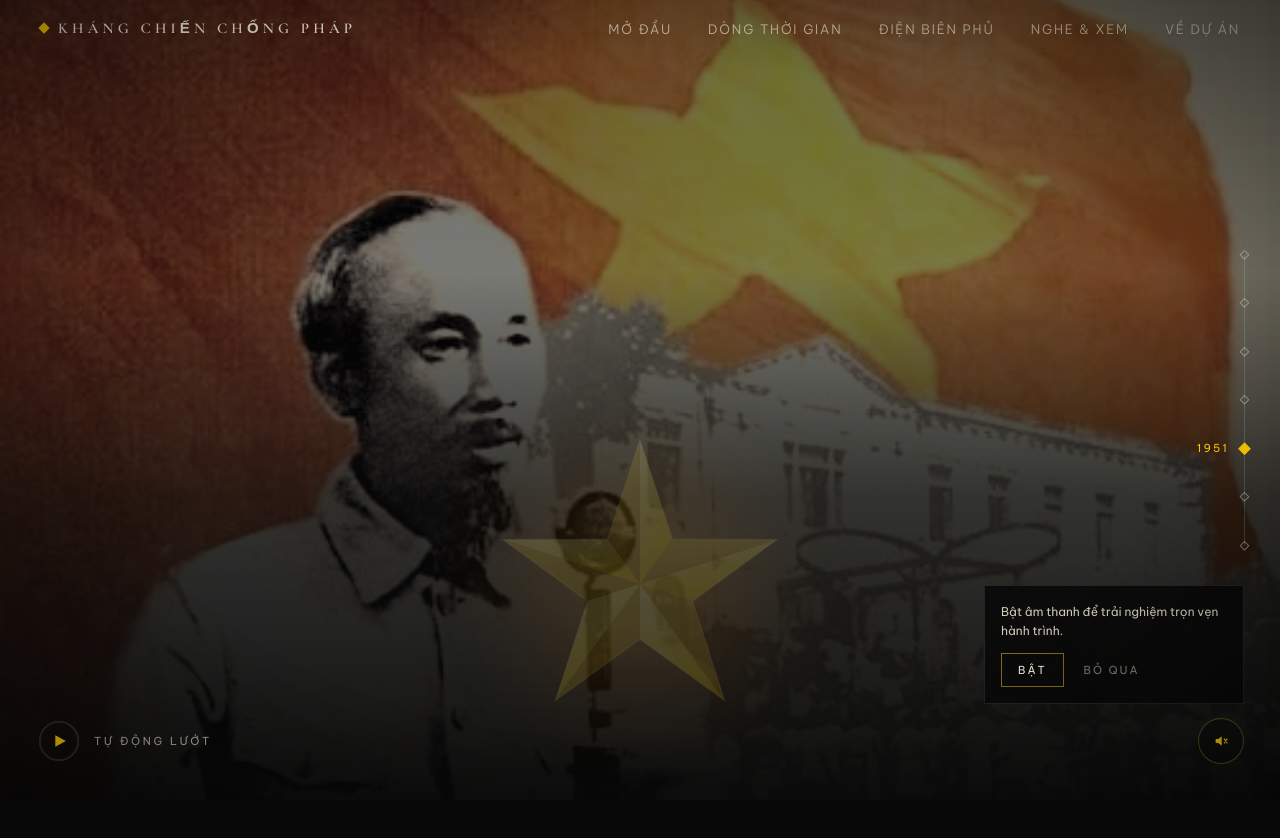
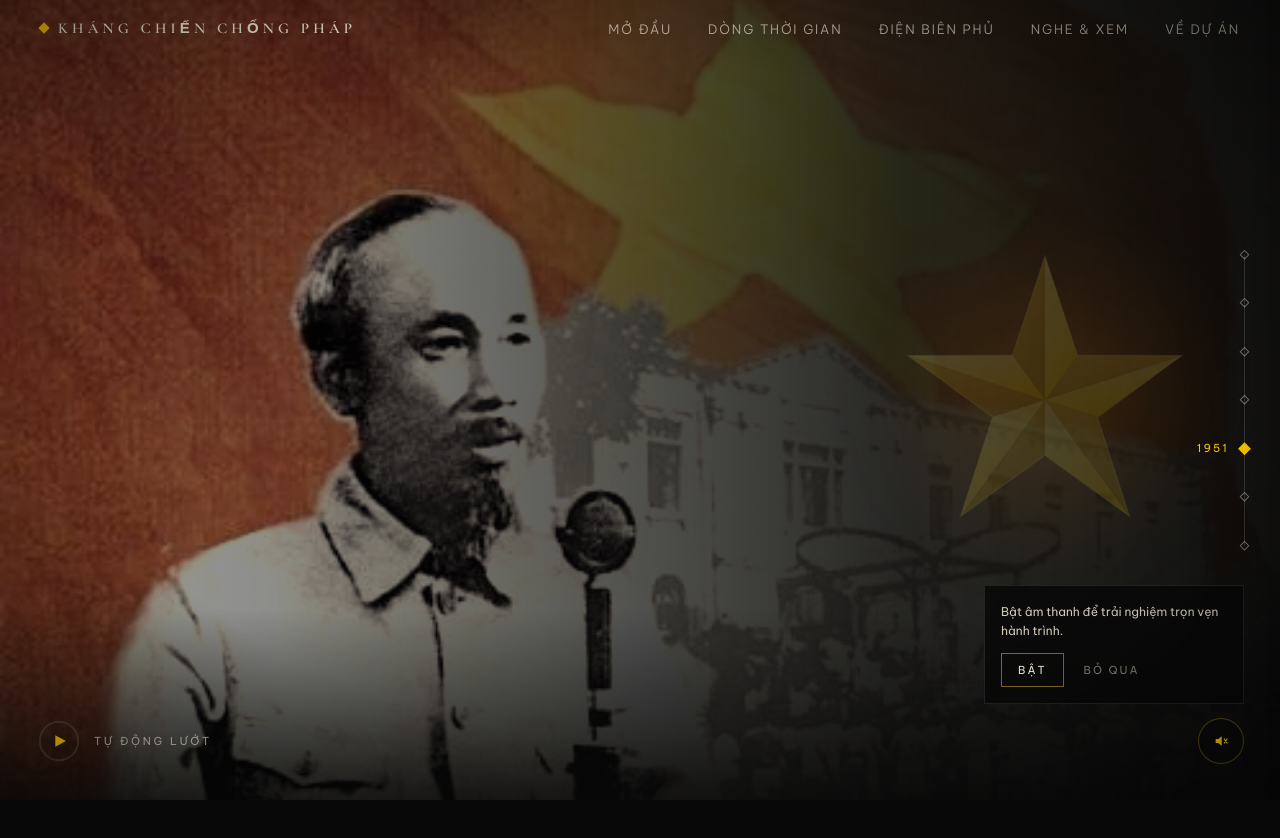
Before and after one commit to lehongquan12a08-gif/Khang-chien-chong-Phap, a Next.js app: page / in a window 1280 px wide. Shown: the top 838 px of the page. Built offline with nearby package versions, Linux system fonts and the light colour scheme.

Commit message:
Hero title moved to right side (face clear on left); 07/05/1954 redesigned as victory announcement (date assembly + stamped result lines)

```diff
--- a/app/page.tsx
+++ b/app/page.tsx
@@ -307,17 +307,16 @@ export default function Home() {
           accentWords={['TIỀN TUYẾN LỚN']}
           perWordVh={75}
         />
-        <SlideSection
-          eyebrow="Điện Biên Phủ"
-          groups={[
-            {
-              title: '07/05/1954 — Chiến thắng Điện Biên Phủ',
-              bullets: [
-                'Tập đoàn cứ điểm Điện Biên Phủ bị tiêu diệt.',
-                'Tướng De Castries và bộ chỉ huy bị bắt.',
-              ],
-            },
+        {/* 07/05/1954 — màn công bố chiến thắng: ngày ghép số + 2 dòng đóng dấu */}
+        <DateReveal
+          id="kc-54-chienthang"
+          parts={['07', '05', '1954']}
+          heading="CHIẾN THẮNG ĐIỆN BIÊN PHỦ"
+          lines={[
+            { text: 'Tập đoàn cứ điểm Điện Biên Phủ bị tiêu diệt.' },
+            { text: 'Tướng De Castries và bộ chỉ huy bị bắt.', accent: true },
           ]}
+          background="radial-gradient(ellipse at 50% 42%, #23100c 0%, #080808 70%)"
         />
         {/* Câu hỏi tương tác (trước khi hiện màn chiến thắng) */}
         <InteractiveQuestion
--- a/components/DateReveal.tsx
+++ b/components/DateReveal.tsx
@@ -11,15 +11,17 @@ interface DateRevealProps {
   /** Dòng chữ lớn hiện sau khi ngày ghép xong. */
   heading?: string;
   sub?: string;
+  /** Các dòng "tuyên bố" đóng dấu lần lượt sau tiêu đề (vd kết quả chiến dịch). */
+  lines?: { text: string; accent?: boolean }[];
   background?: string;
 }
 
 /**
  * Màn ghép ngày tháng: từng cụm số hiện lần lượt (kèm tiếng chime), giữ lại
- * trên màn hình, rồi dòng tiêu đề lớn hiện bên dưới. Timeline được đệm tới
- * length 1 để các mốc khớp 1:1 với phần trăm cuộn.
+ * trên màn hình; tiêu đề lớn hiện bên dưới; các dòng tuyên bố (nếu có) đóng dấu
+ * lần lượt. Timeline đệm tới ~1 để mốc khớp phần trăm cuộn.
  */
-export default function DateReveal({ id, parts, heading, sub, background = '#080808' }: DateRevealProps) {
+export default function DateReveal({ id, parts, heading, sub, lines = [], background = '#080808' }: DateRevealProps) {
   const root = useRef<HTMLDivElement>(null);
 
   useGSAP(
@@ -43,6 +45,12 @@ export default function DateReveal({ id, parts, heading, sub, background = '#080
         tl.fromTo(q('.d-heading'), { opacity: 0, scale: 1.18 }, { opacity: 1, scale: 1, duration: 0.06 }, after);
       }
       if (sub) tl.fromTo(q('.d-sub'), { opacity: 0, y: 16 }, { opacity: 1, y: 0, duration: 0.05 }, after + 0.1);
+      // các dòng tuyên bố — đóng dấu (scale-in) lần lượt, ở lại
+      lines.forEach((_, i) => {
+        const at = after + 0.16 + i * 0.16;
+        tl.call(playChime, [parts.length + 1 + i], at);
+        tl.fromTo(q(`.d-line-${i}`), { opacity: 0, scale: 1.28 }, { opacity: 1, scale: 1, ease: 'power2.out', duration: 0.07 }, at);
+      });
       // giữ trên màn hình tới cuối section (đệm timeline tới ~1)
       tl.to(q('.d-stage'), { opacity: 1, duration: 0.02 }, 0.98);
     },
@@ -78,6 +86,22 @@ export default function DateReveal({ id, parts, heading, sub, background = '#080
               {sub}
             </p>
           )}
+          {lines.length > 0 && (
+            <div className="mt-10 flex flex-col items-center gap-5">
+              {lines.map((l, i) => (
+                <p
+                  key={i}
+                  className={[
+                    `d-line-${i} will-transform font-serif-hist text-lg font-bold uppercase leading-snug tracking-[0.06em] opacity-0 md:text-3xl`,
+                    l.accent ? 'text-vn-red' : 'text-vn-ivory',
+                  ].join(' ')}
+                  style={l.accent ? { textShadow: '0 0 34px rgba(218,37,29,0.4)' } : undefined}
+                >
+                  {l.text}
+                </p>
+              ))}
+            </div>
+          )}
         </div>
       </div>
     </section>
--- a/components/Hero.tsx
+++ b/components/Hero.tsx
@@ -56,28 +56,29 @@ export default function Hero() {
             src="/images/kc/modau.webp"
             alt=""
             className="hero-bgimg will-transform pointer-events-none absolute inset-0 h-full w-full object-cover"
-            style={{ filter: 'sepia(0.35) contrast(1.06) brightness(0.62)', objectPosition: 'center 18%' }}
+            style={{ filter: 'sepia(0.35) contrast(1.06) brightness(0.62)', objectPosition: '30% 20%' }}
           />
-          {/* scrim: nhẹ ở trên (giữ rõ gương mặt), đậm dần xuống dưới cho chữ nổi */}
+          {/* scrim: đậm bên PHẢI cho khối chữ — gương mặt Bác bên trái luôn thoáng */}
           <div
             className="pointer-events-none absolute inset-0"
             style={{
               background:
-                'linear-gradient(180deg, rgba(8,8,8,0.35) 0%, rgba(8,8,8,0.25) 34%, rgba(8,8,8,0.72) 62%, rgba(8,8,8,0.96) 100%)',
+                'linear-gradient(270deg, rgba(8,8,8,0.94) 0%, rgba(8,8,8,0.8) 30%, rgba(8,8,8,0.45) 55%, rgba(8,8,8,0.12) 78%, rgba(8,8,8,0) 100%)',
             }}
           />
+          <div className="pointer-events-none absolute inset-x-0 bottom-0 h-[24vh] bg-gradient-to-t from-vn-black/80 to-transparent" />
 
-          {/* sao vàng mờ phía sau khối chữ (dưới thấp, không chạm gương mặt) */}
-          <div className="pointer-events-none absolute bottom-[4vh] left-1/2 -translate-x-1/2 opacity-20">
+          {/* sao vàng mờ phía sau khối chữ bên phải */}
+          <div className="pointer-events-none absolute right-[4vw] top-1/2 -translate-y-1/2 opacity-20">
             <GoldStar breathe className="h-[46vh] w-[46vh]" />
           </div>
 
-          {/* khối chữ — neo ĐÁY màn hình để không che gương mặt trong ảnh */}
-          <div className="relative z-10 flex h-full flex-col items-center justify-end px-6 pb-[9vh] text-center">
+          {/* khối chữ — GÓC PHẢI màn hình (mobile: giữa), không che gương mặt */}
+          <div className="relative z-10 flex h-full flex-col items-center justify-center px-6 text-center md:items-end md:pr-[6vw] md:text-right">
             <p className="hw-0 will-transform eyebrow mb-6 whitespace-nowrap text-vn-gold-antique opacity-0">
               1946 – 1954 · Chín năm trường kỳ
             </p>
-            <h1 className="flex w-full flex-col items-center leading-none">
+            <h1 className="flex w-full flex-col items-center leading-none md:items-end">
               <span
                 className="hw-1 will-transform font-display font-semibold uppercase tracking-[0.3em] text-vn-ivory/90 opacity-0"
                 style={{ fontSize: 'clamp(22px, 3.4vw, 54px)' }}
```
